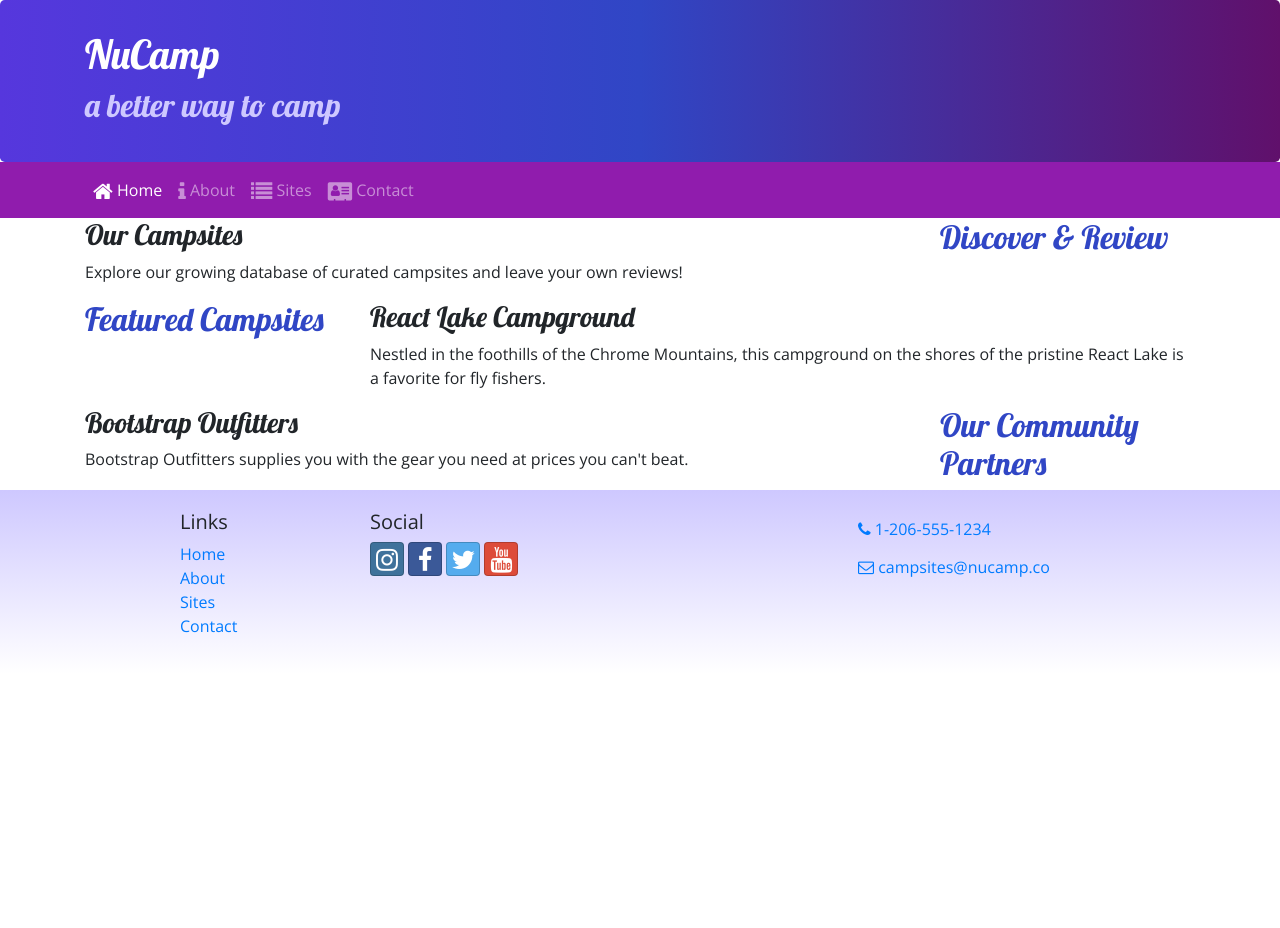
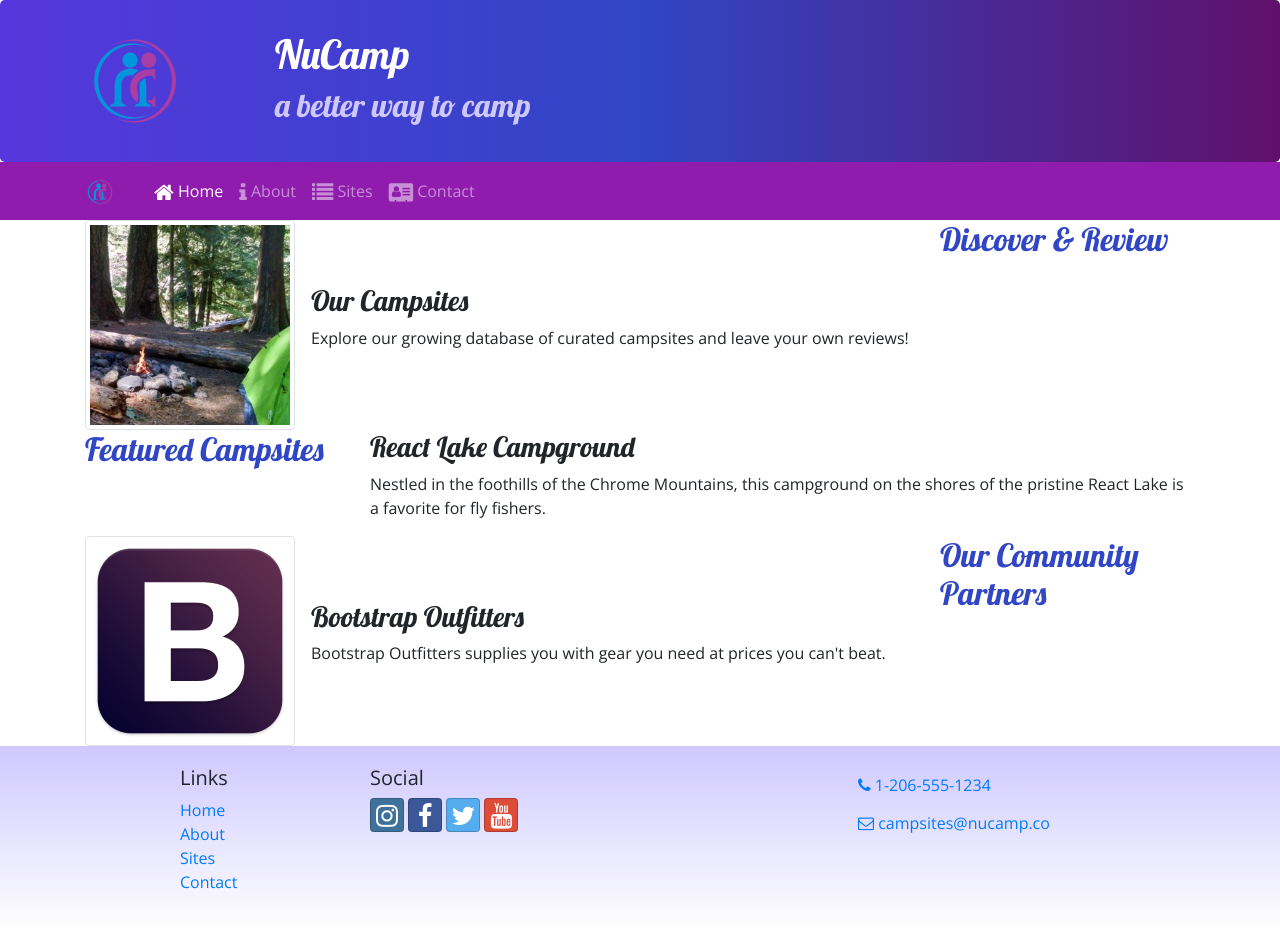
Before and after one commit to AdelAziza/nucampsite, a website: page index.html in a window 1280 px wide. Before the commit the page ends 800 px from the top, so only its background shows below. Drawn offline with nearby package versions, Linux system fonts and the light colour scheme.

Commit message:
Images and Media

```diff
--- a/index.html
+++ b/index.html
@@ -25,6 +25,9 @@
     <header  class="jumbotron">
         <div class="container">
             <div class="row">
+                <div class="col-4 col-sm-3 col-md-2 align-self-center">
+                    <img src="img/logo.png" class="img-fluid" />
+                 </div>
                 <div class="col">
                     <h1>NuCamp</h1>
                     <h2>a better way to camp</h2>
@@ -34,8 +37,11 @@
     </header>
 
     <nav class="navbar navbar-expand-sm navbar-dark sticky-top">
+        <div class="container">
+        <a class="navbar-brand" href="#"><img src="img/logo.png" height="30" width="30" /></a>
+            <button class="navbar-toggler" type="button" data-toggle="collapse" data-target="#nucampNavbar">
 
-        <button class="navbar-toggler ml-auto" type="button" data-toggle="collapse" data-target="#nucampNavbar">
+        <button class="navbar-toggler" type="button" data-toggle="collapse" data-target="#nucampNavbar">
             <span class="navbar-toggler-icon"></span>
         </button>
         <div class="collapse navbar-collapse" id="nucampNavbar">
@@ -50,7 +56,8 @@
 
             </ul>
             </div>
-        </div>
+                </div>
+            </div>
     </nav>
 
     <div class="container">
@@ -59,8 +66,13 @@
                 <h2>Discover & Review</h2>
             </div>
             <div class="col">
-                <h3>Our Campsites</h3>
-                <p class="d-none d-sm-block">Explore our growing database of curated campsites and leave your own reviews!</p>
+                <div class="media">
+                    <img class="d-flex mr-3 img-thumbnail" src="img/breadcrumb-trail-thumb.jpg" alt="Breadcrumb Trail" />
+                    <div class="media-body align-self-center">
+                        <h3>Our Campsites</h3>
+                        <p class="d-none d-sm-block">Explore our growing database of curated campsites and leave your own reviews!</p>
+                    </div>
+                </div>
             </div>
         </div>
 
@@ -79,8 +91,13 @@
                 <h2>Our Community Partners</h2>
             </div>
             <div class="col">
-                <h3>Bootstrap Outfitters</h3>
-        		<p class="d-none d-sm-block">Bootstrap Outfitters supplies you with the gear you need at prices you can't beat.</p>
+                <div class="media">
+                    <img class="d-flex mr-3 img-thumbnail" src="img/bootstrap-thumb.png" alt="Bootstrap Outfitters" />
+                    <div class="media-body align-self-center">
+                        <h3>Bootstrap Outfitters</h3>
+        				<p class="d-none d-sm-block">Bootstrap Outfitters supplies you with gear you need at prices you can't beat.</p>
+                    </div>
+                </div>
             </div>
         </div>
     </div>
```
Also changed, not shown: aboutus.html (+9 -2 lines), contactus.html (+6 -1 lines), img/bootstrap-thumb.png (added), img/breadcrumb-trail-thumb.jpg (added), img/breadcrumb-trail.jpg (added), img/chrome-river-thumb.jpg (added), img/chrome-river.jpg (added), img/logo.png (added), img/react-lake-thumb.jpg (added), img/react-lake.jpg (added).
